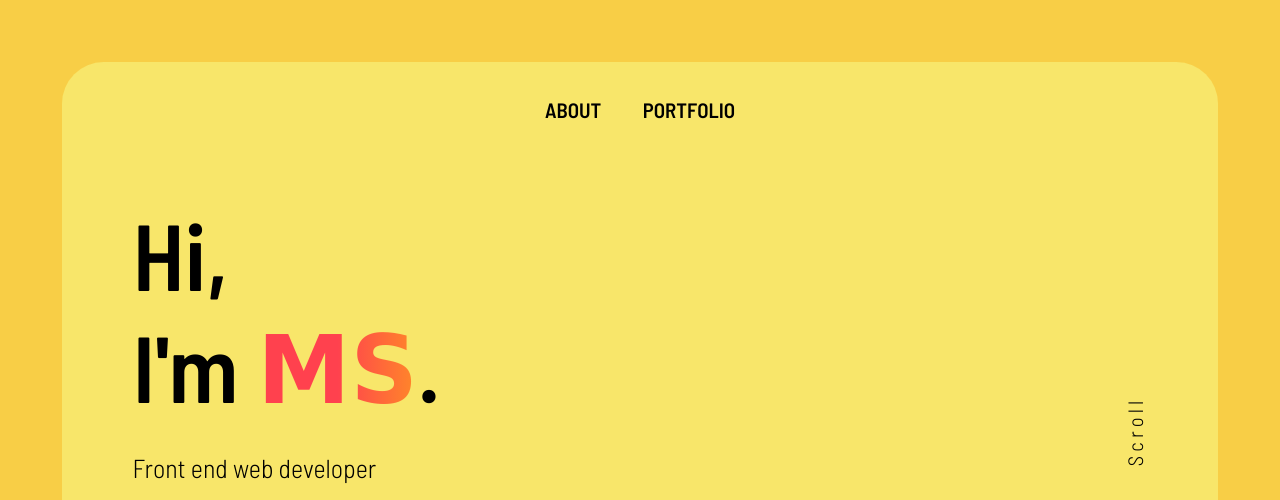
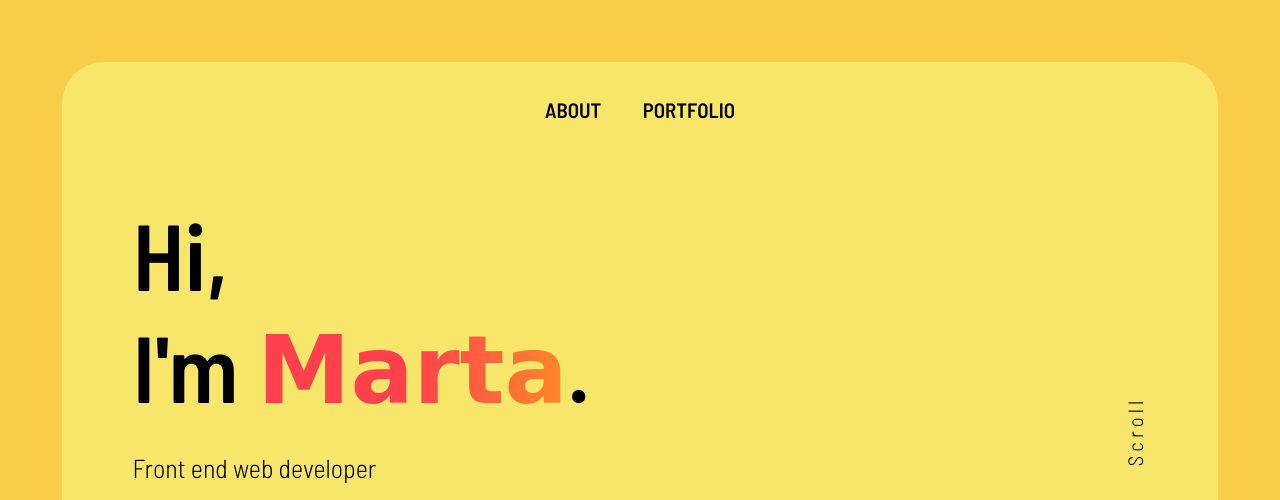
Before and after one commit to marta-sampaio/portfolio, a website: page app/index.html in a window 1280 px wide. Shown: the top 500 px of the page. Drawn offline with nearby package versions, Linux system fonts and the light colour scheme; a web font is replaced by a local one.

Commit message:
[index.html] Amends content

```diff
--- a/app/index.html
+++ b/app/index.html
@@ -29,7 +29,7 @@
     <main class="mb-5 mx-sm-5 px-md-1">
         <section class="container justify-left my-5 pb-3 px-sm-4 px-md-5">
             <h1 class="h1 display-3 font-weight-bold mb-4 mb-lg-3">Hi, <span class="h1-line-break">I'm <span
-                        class="marta">MS</span>.
+                        class="marta">Marta</span>.
             </h1>
             <p class="lead font-weight-light mb-lg-1">Front end web developer</p>
             <p class="font-weight-light">Lisbon, Portugal</p>
```
